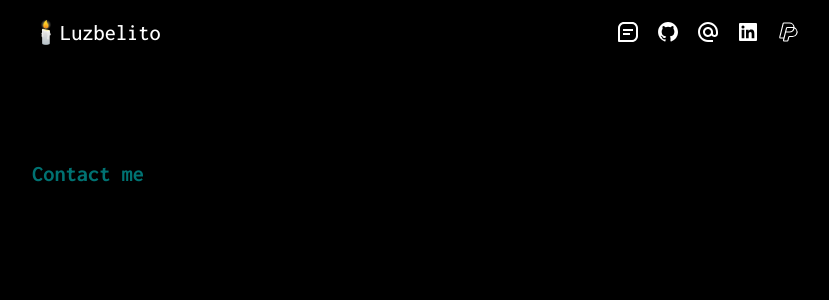
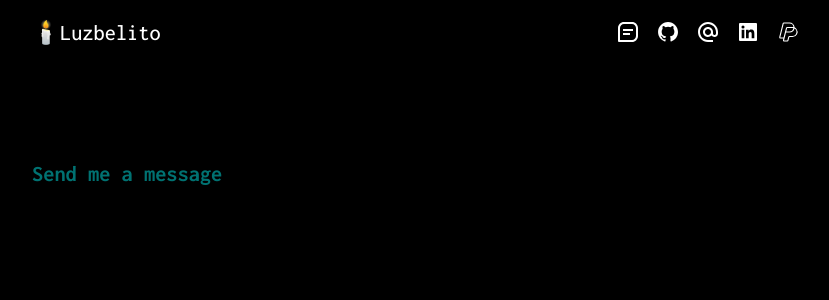
Before and after one commit to riberojuanca/juancaribero, a Next.js app: page /contact in a window 1280 px wide. Shown: the top 300 px of the page, without its empty margins (224-1053 px from the left). Built offline with nearby package versions, Linux system fonts and the light colour scheme.

Commit message:
Send me a message test

```diff
--- a/app/contact/page.jsx
+++ b/app/contact/page.jsx
@@ -1,7 +1,7 @@
 function contact() {
   return (
     <article>
-      <h2 className="title-section">Contact me</h2>
+      <h2 className="title-section">Send me a message</h2>
     </article>
   );
 }
--- a/app/page.jsx
+++ b/app/page.jsx
@@ -59,7 +59,7 @@ function page() {
       </article>
       <footer className="footer">
         <Link href={"/contact"}>
-          <p>Contact me</p>
+          <p>Send me a message</p>
         </Link>
       </footer>
     </>
```
